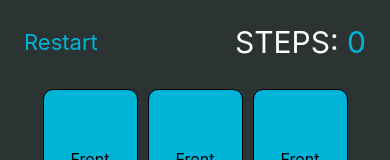
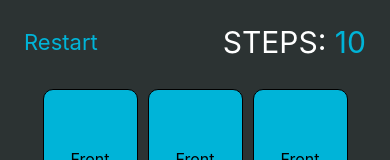
Before and after one commit to itsajay2195/singtel, a React Native app: screen / in a window 390 px wide. Shown: the top 160 px of the page. Built offline with nearby package versions, Linux system fonts and the light colour scheme.

Commit message:
incorporated the global state count

```diff
--- a/components/Card.js
+++ b/components/Card.js
@@ -5,11 +5,12 @@ import { SIZES, COLORS } from '../constants/theme'
 
 const value = SIZES.height - SIZES.height / 10
 
-const Card = ({item}) => {
+const Card = ({item,onPress}) => {
     const animate = useRef(new Animated.Value(0))
     const [isFlipped, setIsFlipped] = useState(false)
 
     const handleFlip = () => {
+        onPress()
         Animated.timing(animate.current, {
             duration: 300,
             toValue: isFlipped ? 0 : 180,
@@ -35,7 +36,7 @@ const Card = ({item}) => {
         <View>
             <>
                 <Animated.View style={[{ transform: [{ rotateY: interpolateFront }] }, styles.hidden]}>
-                    <TouchableOpacity style={styles.item} onPress={() => handleFlip()}>
+                    <TouchableOpacity style={styles.item} >
                         <Text style={{fontSize:SIZES.h3}}>Front</Text>
                     </TouchableOpacity>
                 </Animated.View>
--- a/components/Header.js
+++ b/components/Header.js
@@ -3,7 +3,7 @@ import { COLORS, SIZES } from '../constants/theme'
 import React from 'react'
 
 
-const Header = () => {
+const Header = ({steps}) => {
     return (
         <View style={styles.container}>
 
@@ -13,7 +13,7 @@ const Header = () => {
 
 
             <TouchableOpacity >
-                <Text style={styles.stepsText}>STEPS: <Text style={{color:COLORS.primaryBlue}}>0</Text></Text>
+                <Text style={styles.stepsText}>STEPS: <Text style={{color:COLORS.primaryBlue}}>{steps}</Text></Text>
             </TouchableOpacity>
 
         </View>
--- a/redux/reducers/homeReducer.js
+++ b/redux/reducers/homeReducer.js
@@ -1,5 +1,5 @@
 let initialState = {
-    counter:0,
+    counter:10,
 };
 
 let homeReducer=(state=initialState,action)=>{
--- a/screens/HomeScreen.js
+++ b/screens/HomeScreen.js
@@ -3,6 +3,8 @@ import { FlatList, SafeAreaView, StyleSheet, Text, View } from 'react-native';
 import Header from '../components/Header';
 import Card from '../components/Card';
 import React from 'react'
+import { useDispatch } from 'react-redux'
+import { useSelector } from 'react-redux'
 
 
 const data = [
@@ -23,16 +25,23 @@ const data = [
 
 
 const HomeScreen = () => {
+    const dispatch = useDispatch();
+    const counter = useSelector((state) => state.homeReducer.counter)
+    const  incrementCounter = () =>{
+        dispatch({type:'INCREMENT_COUNTER'})
+    }
+
     return (
         <SafeAreaView style={styles.container}>
             <StatusBar style="light" />
-            <Header />
+            <Header steps={counter}/>
+            {console.warn(counter)}
             <View style={{ flex: 1, justifyContent: 'center', alignItems: 'center', overflow: 'hidden' }}>
                 <FlatList
                     data={data}
                     keyExtractor={(item) => item.id.toString()}
                     numColumns={3}
-                    renderItem={({ item }) => <Card item={item.value} />}
+                    renderItem={({ item }) => <Card item={item.value} onPress={incrementCounter}/>}
                 />
             </View>
         </SafeAreaView>
```
